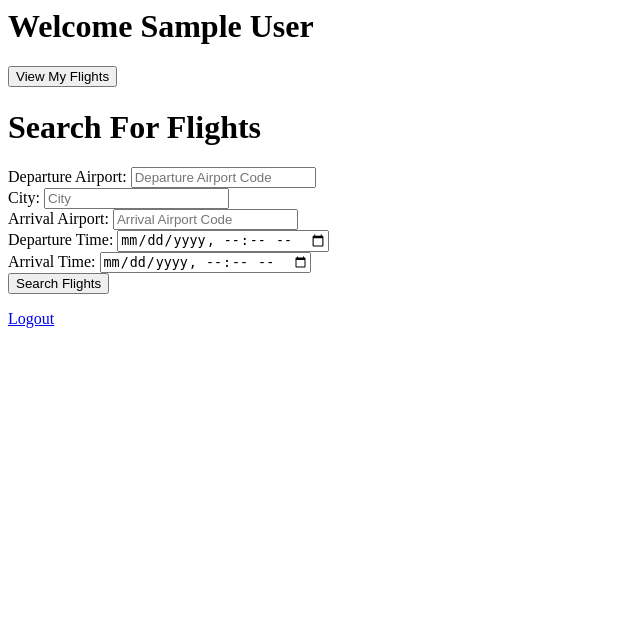
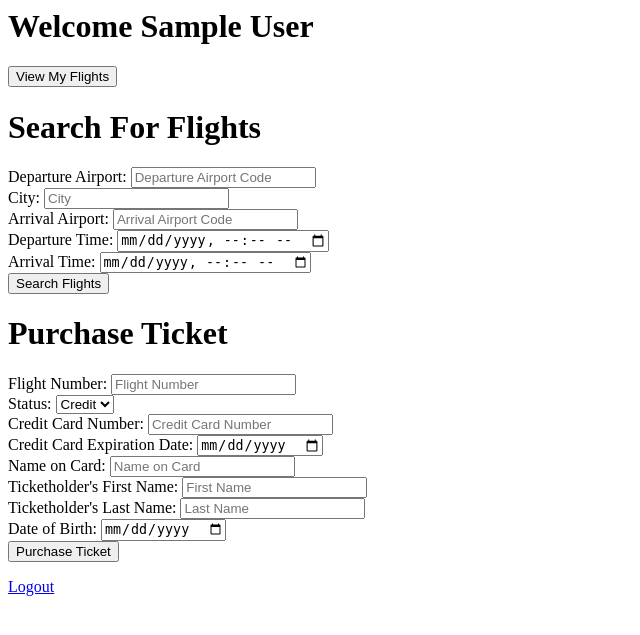
Before and after one commit to Galaxeo/airplane-system, a Flask app: page /userHome in a window 1280 px wide. Shown: the top 635 px of the page, without its empty margins (0-640 px from the left). Run offline with Flask 3, Linux system fonts and the light colour scheme; the visitor is signed in with stand-in values (Sample User, id 1).

Commit message:
feat: add purchase ticket form to userHome

```diff
--- a/templates/userHome.html
+++ b/templates/userHome.html
@@ -8,7 +8,7 @@
 <!-- Use cases:
     1. View my flights (almost done, default to showing future flights)
     2. Search for flights (almost done, don't show flights that already went)
-    3. Purchase ticket
+    3. Purchase ticket (in progress, need to implement in init1.py)
     4. Cancel trip
     5. Give ratings
     6. Track spending
@@ -73,6 +73,30 @@
         {% endfor %}
     </table>
     {% endif %}
+    <h1>Purchase Ticket</h1>
+    <form action="/userPurchaseTicket" method="POST">
+        <label for="flightNum">Flight Number:</label>
+        <input type="text" id="flightNum" name="flightNum" placeholder="Flight Number" required /> <br>
+        <label for="CardType">Status:</label>
+        <select id="CardType" name="type">
+            <option value="Credit">Credit</option>
+            <option value="Debit">Debit</option>
+        </select> <br>
+        <label for="CardNum">Credit Card Number:</label>
+        <input type="text" id="creditCardNum" name="creditCardNum" placeholder="Credit Card Number" required /> <br>
+        <label for="CardExp">Credit Card Expiration Date:</label>
+        <input type="date" id="creditCardExp" name="creditCardExp" placeholder="Credit Card Expiration Date" required />
+        <br>
+        <label for="cardName">Name on Card:</label>
+        <input type="text" id="cardName" name="cardName" placeholder="Name on Card" required /> <br>
+        <label for="firstName">Ticketholder's First Name:</label>
+        <input type="text" id="firstName" name="firstName" placeholder="First Name" required /> <br>
+        <label for="lastName">Ticketholder's Last Name:</label>
+        <input type="text" id="lastName" name="lastName" placeholder="Last Name" required /> <br>
+        <label for="dateOfBirth">Date of Birth:</label>
+        <input type="date" id="dateOfBirth" name="dateOfBirth" placeholder="Date of Birth" required /> <br>
+        <input type="submit" value="Purchase Ticket" />
+    </form>
     <a href="/userLogout">Logout</a>
 
 </body>
```
